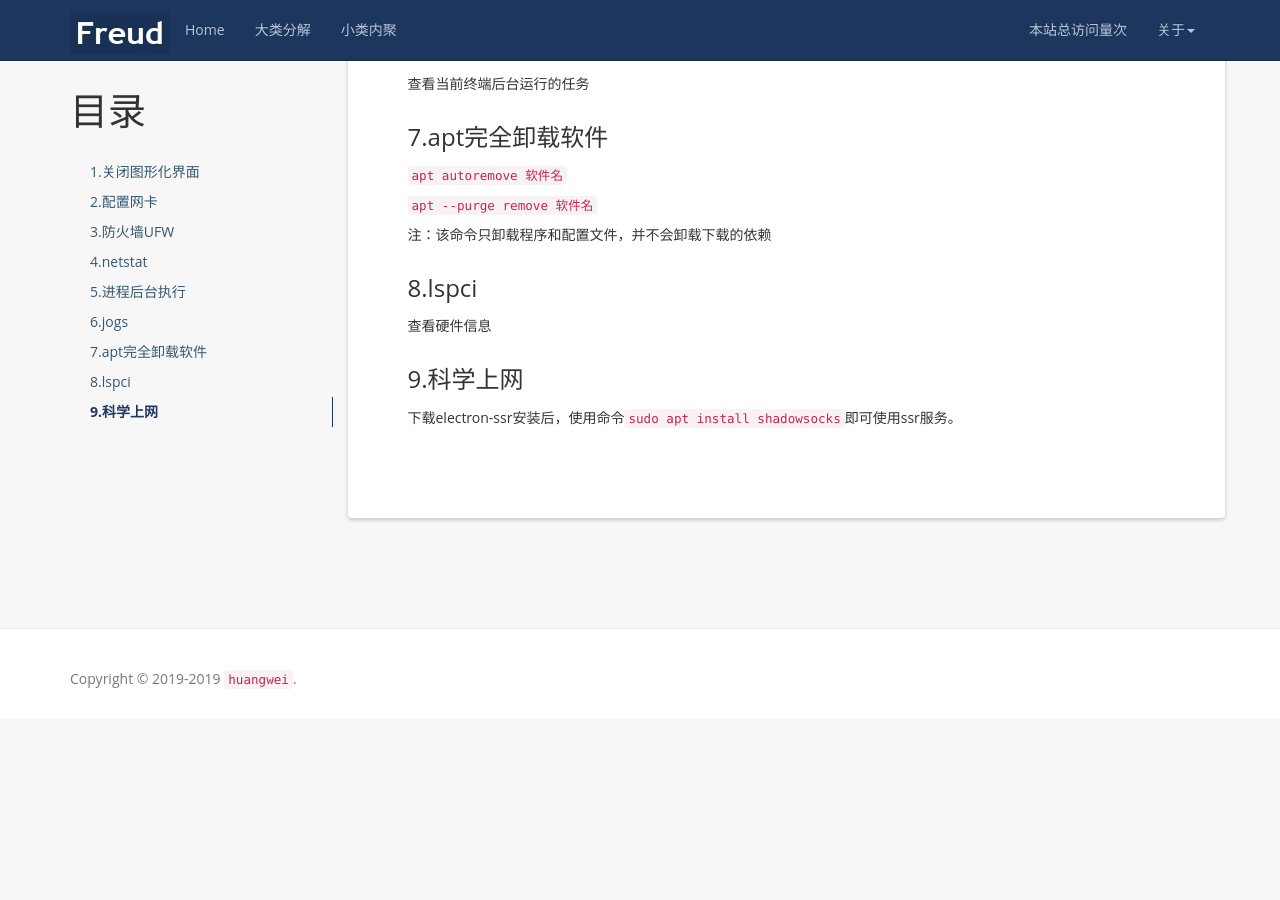
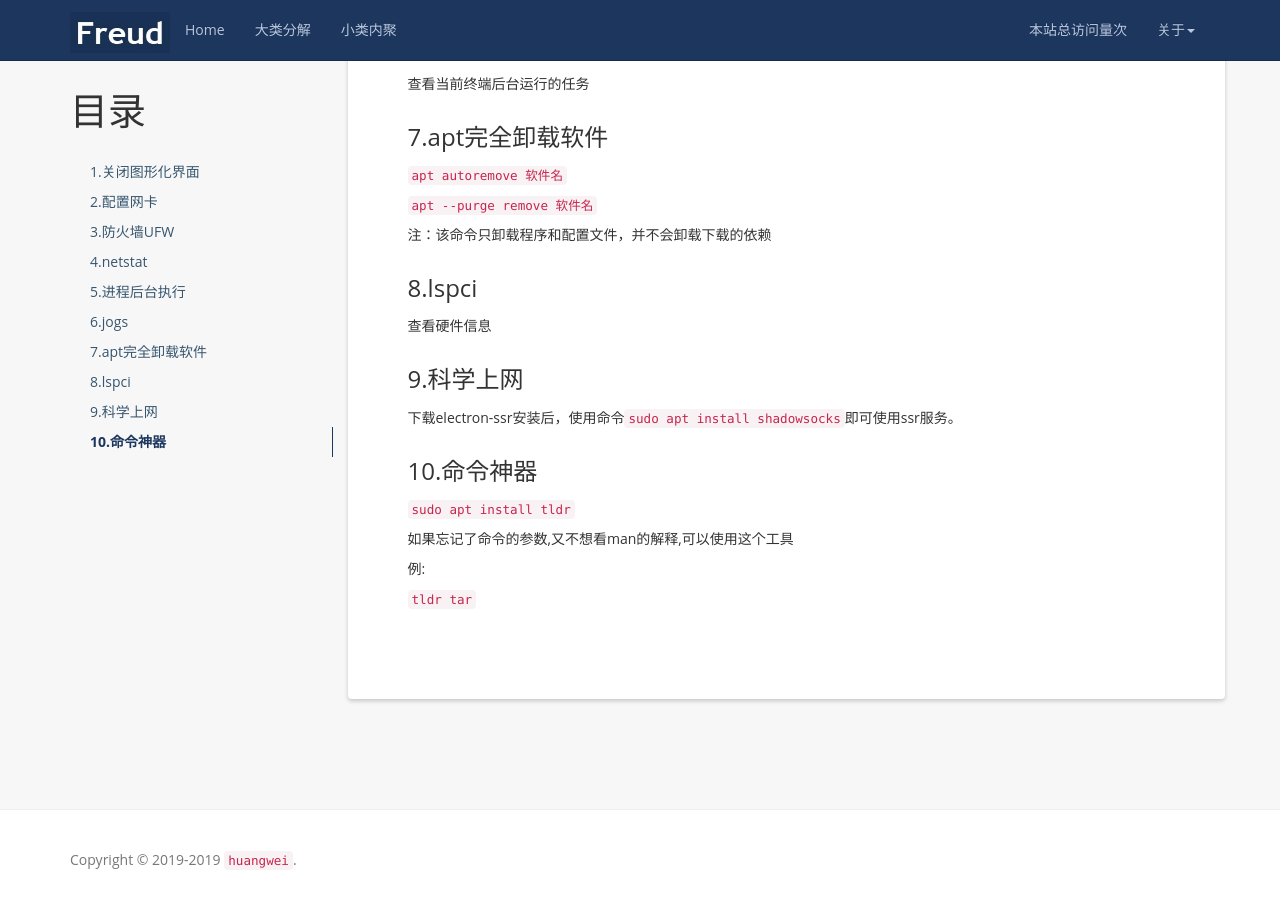
Before and after one commit to mayunmeiyouming/blog, a Jekyll site: the page built from _posts/2019-04-06-ubuntu.md, in a window 1280 px wide and 900 px high, scrolled down 1994 px. Built offline with Jekyll 4.4.1, drawn with Linux system fonts in a browser that asks for light colours; nearby versions of some CDN libraries; a script that is not in the unit is left out; comment, search, counter and statistics services are not loaded; before the commit the page ends 2713 px from its top, so only the background shows below that.

Commit message:
ubuntu change

```diff
--- a/_posts/2019-04-06-ubuntu.md
+++ b/_posts/2019-04-06-ubuntu.md
@@ -118,3 +118,13 @@ disown -h %进程id
 ### 9.科学上网
 
 下载electron-ssr安装后，使用命令`sudo apt install shadowsocks`即可使用ssr服务。
+
+### 10.命令神器
+
+`sudo apt install tldr`
+
+如果忘记了命令的参数,又不想看man的解释,可以使用这个工具
+
+例:
+
+`tldr tar`
```
